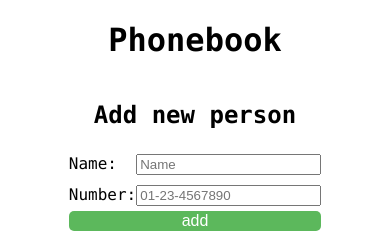
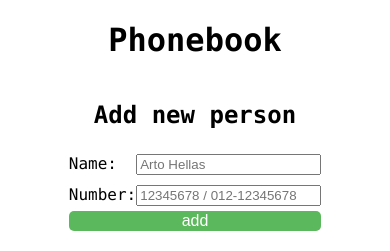
Before and after one commit to TiagoRios/curso-fullstackopen, a React (Create React App) app in the folder parte02/phonebook/: page / in a window 390 px wide. Shown: the top 251 px of the page. Built offline with nearby package versions, Linux system fonts and the light colour scheme; no server answers.

Commit message:
Parte02: projeto phonebook - Refatorado, recebe messagens de erros de validação - exercício 3.19* - Parte03

```diff
--- a/parte02/phonebook/src/App.js
+++ b/parte02/phonebook/src/App.js
@@ -119,8 +119,11 @@ export default function App() {
                 console.log(`Info: Contact "${newObject.name}" added.`);
                 messageDisplayTimeout(`"${newObject.name}" added.`, setNewMessage, 5000);
             }).catch(error => {
-                console.log(`Error: ${error.response.statusText} - ${error.message}`);
-                messageDisplayTimeout(`Error: ${error.response.statusText} - ${error.message}`, setNewMessage, 5000);
+                let errorResponse = error.response;
+                let errorMessage = `Error: ${errorResponse.statusText} - ${errorResponse.data.error.message}`;
+
+                console.log(errorMessage);
+                messageDisplayTimeout(errorMessage, setNewMessage, 5000);
             })
     }
 
@@ -137,9 +140,11 @@ export default function App() {
                 messageDisplayTimeout(`Updated number "${oldNumbers[oldNumbers.length - 1]}" to ${newNumbers[newNumbers.length - 1]}.`, setNewMessage, 5000);
 
             }).catch(error => {
-                console.log(`Error: ${error.response.statusText} - ${error.message}`);
-                messageDisplayTimeout(`Error: it was not possible to update. please refresh the page.`,
-                    handleNewMessage, 5000)
+                let errorResponse = error.response;
+                let errorMessage = `Error: ${errorResponse.statusText} - ${errorResponse.data.error.message}`;
+
+                console.log(errorMessage);
+                messageDisplayTimeout(errorMessage, handleNewMessage, 5000)
             })
     }
 
--- a/parte02/phonebook/src/components/PersonForm.js
+++ b/parte02/phonebook/src/components/PersonForm.js
@@ -1,6 +1,6 @@
 export default function PersonForm(props) {
     return (
-        <form className="container" style={{flexDirection:"column"}} onSubmit={props.handleSubmit}>
+        <form className="container" style={{ flexDirection: "column" }} onSubmit={props.handleSubmit}>
             <div className="container-wrap flex-space-between">
                 <label htmlFor="name">Name: </label>
                 <input id="name"
@@ -8,7 +8,8 @@ export default function PersonForm(props) {
                     value={props.newName}
                     onChange={props.handleNewNameChange}
                     required="required"
-                    placeholder="Name" />
+                    placeholder="Arto Hellas"
+                    minLength="3" />
             </div>
             <div className="container-wrap flex-space-between">
                 <label htmlFor="phoneNumber">Number: </label>
@@ -17,8 +18,8 @@ export default function PersonForm(props) {
                     value={props.newNumber}
                     onChange={props.handleNewNumberChange}
                     required="required"
-                    minLength="3"
-                    placeholder="01-23-4567890" />
+                    minLength="8"
+                    placeholder="12345678 / 012-12345678" />
             </div>
 
             <button className="btn sucess" type="submit">add</button>
```
